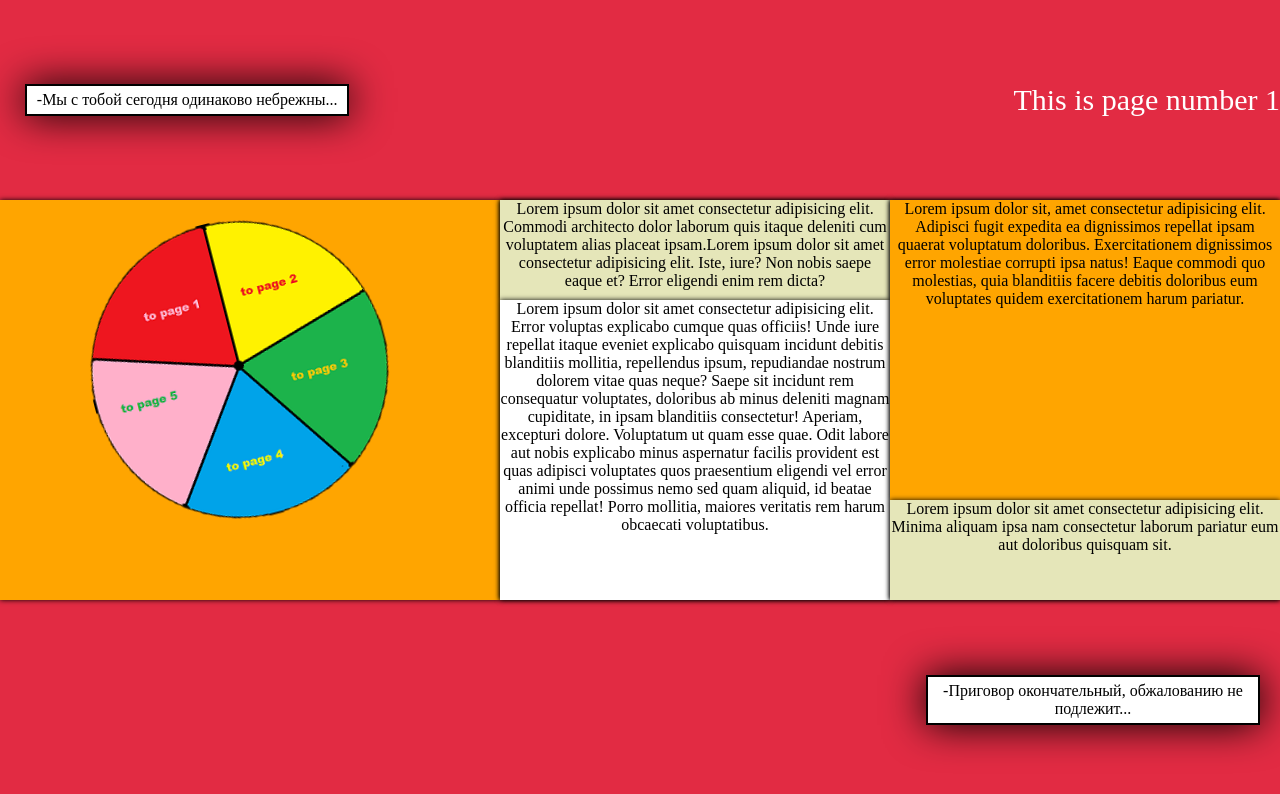
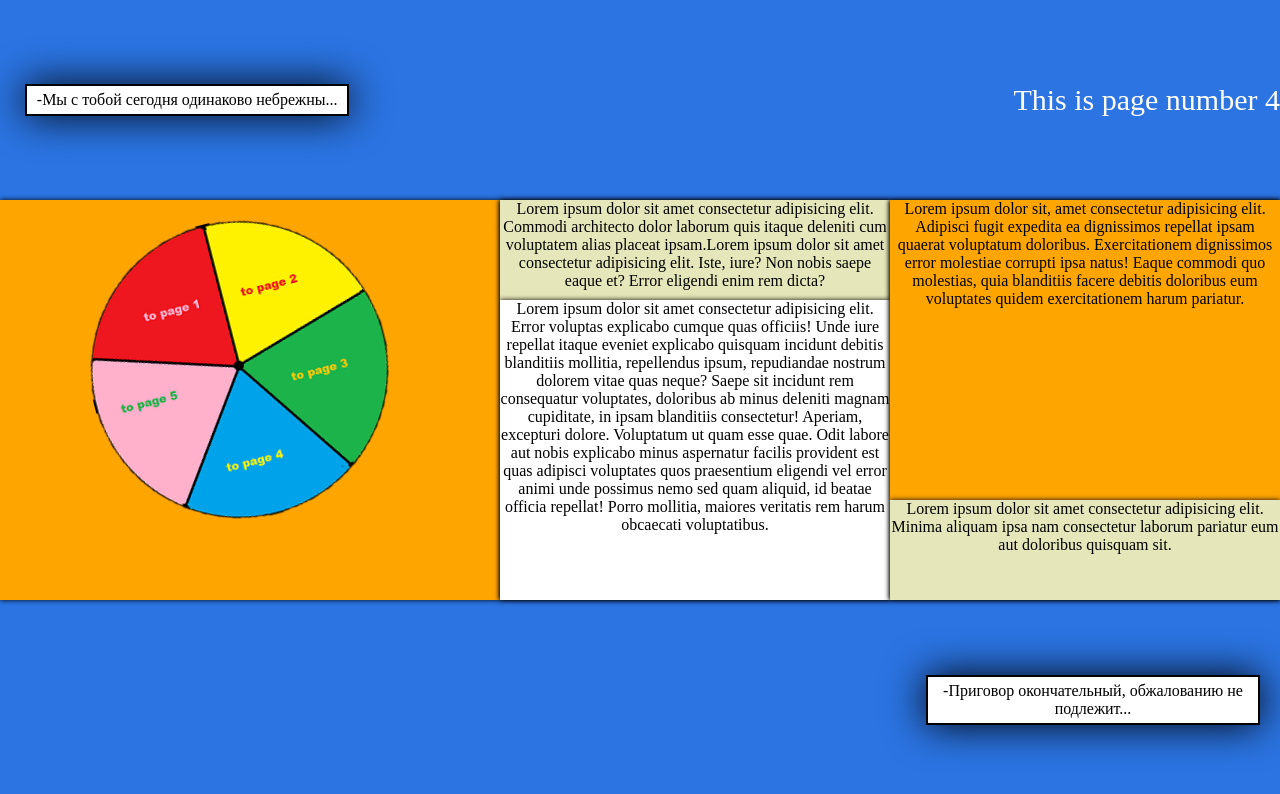
Before and after one commit to GeniusDP/lab1-web-dev, a website: page index3.html in a window 1280 px wide. Drawn offline with Linux system fonts and the light colour scheme.

Commit message:
навёл порядок

```diff
--- a/css/style0.css
+++ b/css/style0.css
@@ -1,3 +1,6 @@
+*{
+    --my-background: #ED161F;
+}
 header,
 footer,
 div,
--- a/css/style1.css
+++ b/css/style1.css
@@ -1,3 +1,6 @@
+*{
+    --my-background: #FFF200;
+}
 header,
 footer,
 div,
--- a/css/style2.css
+++ b/css/style2.css
@@ -1,3 +1,7 @@
+*{
+    --my-background: #1CB24B;
+}
+
 header,
 footer,
 div,
--- a/css/style3.css
+++ b/css/style3.css
@@ -1,10 +1,5 @@
 * {
-    text-align: center;
-    margin: 0;
-    padding: 0;
     --my-background: rgb(43, 116, 226);
-    --semi-white: rgb(229, 230, 185);
-    --white: white;
 }
 
 header,
--- a/css/style4.css
+++ b/css/style4.css
@@ -1,10 +1,5 @@
 * {
-    text-align: center;
-    margin: 0;
-    padding: 0;
     --my-background: rgb(226, 43, 144);
-    --semi-white: rgb(229, 230, 185);
-    --white: white;
 }
 
 header,
--- a/css/variables.css
+++ b/css/variables.css
@@ -2,10 +2,9 @@
     text-align: center;
     margin: 0;
     padding: 0;
-    --semi-white: rgb(229, 230, 185);
-    --white: white;
-    --my-background: rgb(226, 43, 67);
-    --my-orange: orange;
-    --my-green-yellow: greenyellow;
-    --my-green: green;
+    --semi-white: #e5e6b9;
+    --white: #ffffff;
+    --my-orange: #ffa500;
+    --my-green-yellow: #adff2f;
+    --my-green: #008000;
 }
--- a/index3.html
+++ b/index3.html
@@ -15,7 +15,7 @@
                 -Мы с тобой сегодня одинаково небрежны...
             </div>
             <aside class="header-text">
-                <p>This is page number 1</p>
+                <p>This is page number 4</p>
             </aside>
         </header>
         <!-- END OF HEADER -->
```
Also changed, not shown: index.html (+1 -1 lines), index1.html (+1 -1 lines), index2.html (+1 -1 lines), index4.html (+1 -1 lines).
